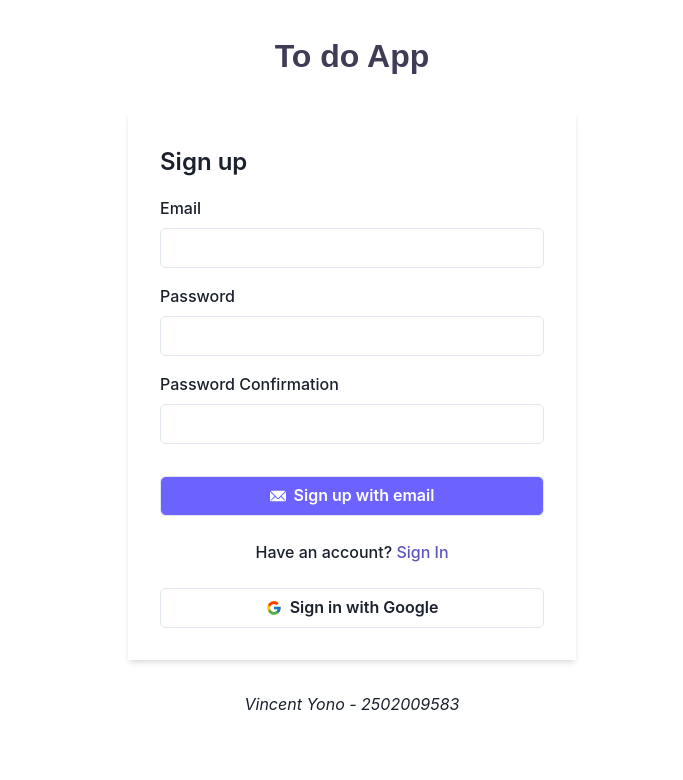
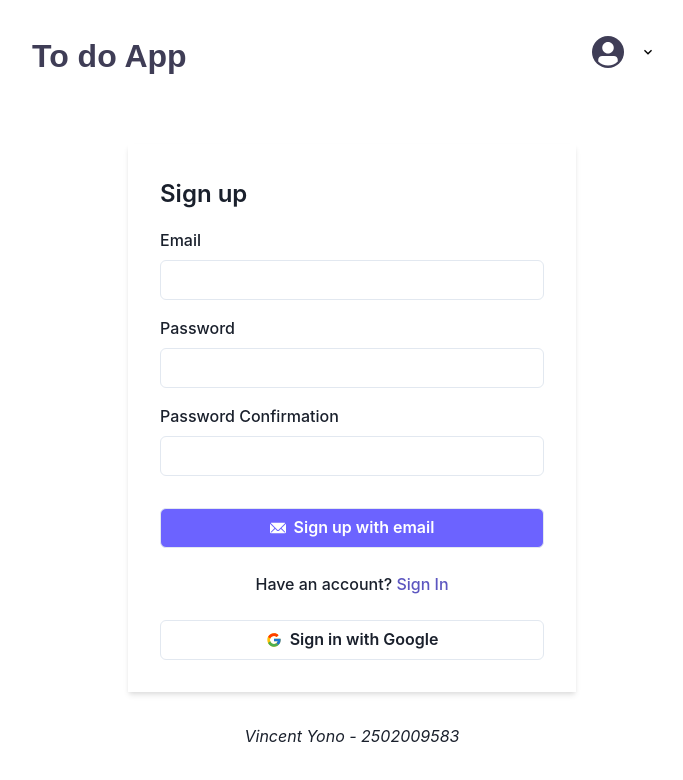
Before and after one commit to vincentyono/To-do-app, a React (Vite) app: page /signup in a window 1280 px wide. Shown: the top 780 px of the page, without its empty margins (288-971 px from the left). Built offline with nearby package versions, Linux system fonts and the light colour scheme; no server answers; a small style sheet from the web is missing.

Commit message:
Add Header variant for dashboard page

```diff
--- a/src/components/Header.tsx
+++ b/src/components/Header.tsx
@@ -1,12 +1,43 @@
-import { Link } from 'react-router-dom';
+import { ChevronDownIcon } from '@chakra-ui/icons';
+import {
+  Avatar,
+  Box,
+  Button,
+  Menu,
+  MenuButton,
+  MenuItem,
+  MenuList,
+  Text,
+} from '@chakra-ui/react';
+import { useDispatch } from 'react-redux';
+import { Link, useNavigate } from 'react-router-dom';
 import styled from 'styled-components';
+import { AppDispatch } from '../app/store';
+import { signOut } from '../features/authSlice';
+import { auth } from '../firebase';
 
 interface HeaderProps {
-  children: string;
+  variant: 'default' | 'dashboard';
 }
 
 const Container = styled.header`
-  margin-block: 2em;
+  min-width: 100%;
+  padding-inline: 25%;
+  margin-top: 2rem;
+  margin-bottom: 4rem;
+`;
+
+const DashboardContainer = styled.header`
+  display: flex;
+  justify-content: space-between;
+  min-width: 100%;
+  padding-inline: 25%;
+  margin-top: 2rem;
+  margin-bottom: 4rem;
+
+  @media (max-width: 650px) {
+    padding-inline: 2rem;
+  }
 `;
 
 const Title = styled.h1`
@@ -17,12 +48,72 @@ const Title = styled.h1`
   color: #3f3d56;
 `;
 
-export default function Header({ children }: HeaderProps) {
+const Logo = styled.h1`
+  font-size: 2rem;
+  font-family: 'Poppins', sans-serif;
+  font-weight: 900;
+  color: #3f3d56;
+
+  @media (max-width: 650px) {
+    font-size: 1.5rem;
+  }
+`;
+
+export default function Header({ variant }: HeaderProps) {
+  const navigate = useNavigate();
+  const dispatch = useDispatch<AppDispatch>();
+
   return (
-    <Container>
-      <Link to='/'>
-        <Title>{children}</Title>
-      </Link>
-    </Container>
+    <>
+      {variant === 'default' ? (
+        <>
+          <Container>
+            <Link to='/'>
+              <Title>To do App</Title>
+            </Link>
+          </Container>
+        </>
+      ) : (
+        <>
+          <DashboardContainer>
+            <Link to='/'>
+              <Logo>To do App</Logo>
+            </Link>
+            <Menu>
+              <MenuButton
+                colorScheme='none'
+                as={Button}
+                color='black'
+                _hover={{ cursor: 'pointer' }}
+              >
+                <Box display='flex' alignItems='center' gap='0.5rem'>
+                  <Avatar
+                    size='sm'
+                    backgroundColor='#3f3d56'
+                    src={auth.currentUser?.photoURL as string}
+                  />
+                  <Text>{auth.currentUser?.email}</Text>
+                  <ChevronDownIcon />
+                </Box>
+              </MenuButton>
+              <MenuList backgroundColor='#3f3d56'>
+                <MenuItem
+                  fontWeight='500'
+                  backgroundColor='#3f3d56'
+                  color='white'
+                  _hover={{ backgroundColor: '#5a5779' }}
+                  onClick={() => {
+                    dispatch(signOut());
+                    navigate('/signout');
+                  }}
+                >
+                  Sign out
+                </MenuItem>
+              </MenuList>
+            </Menu>
+          </DashboardContainer>
+        </>
+      )}
+    </>
   );
 }
```
